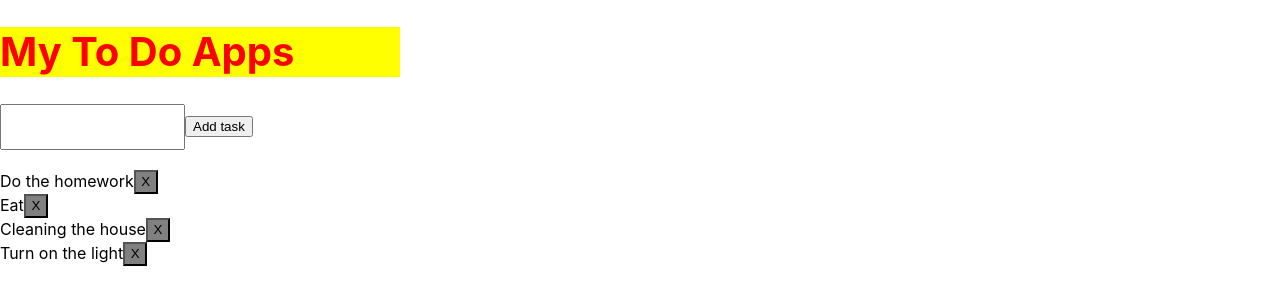
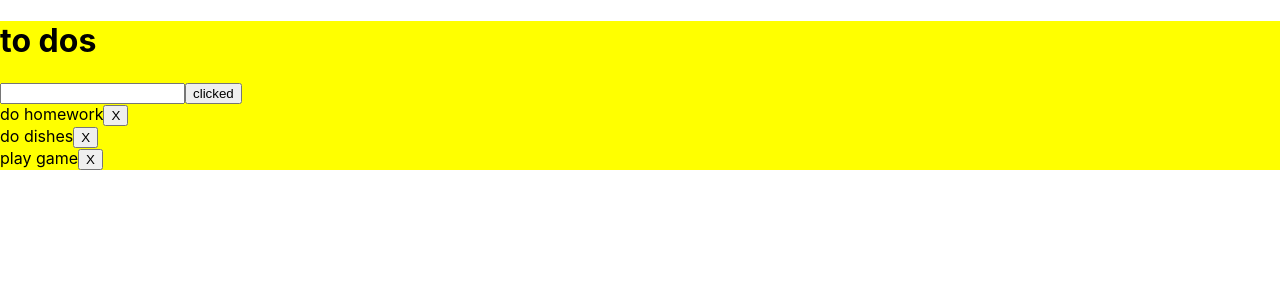
Before and after one commit to tony-26/my-app-1, a React (Create React App) app: page / in a window 1280 px wide. Shown: the top 304 px of the page. Built offline with nearby package versions, Linux system fonts and the light colour scheme.

Commit message:
App in class

```diff
--- a/src/App.css
+++ /dev/null
@@ -1,38 +0,0 @@
-.App {
-  text-align: center;
-}
-
-.App-logo {
-  height: 40vmin;
-  pointer-events: none;
-}
-
-@media (prefers-reduced-motion: no-preference) {
-  .App-logo {
-    animation: App-logo-spin infinite 20s linear;
-  }
-}
-
-.App-header {
-  background-color: #282c34;
-  min-height: 100vh;
-  display: flex;
-  flex-direction: column;
-  align-items: center;
-  justify-content: center;
-  font-size: calc(10px + 2vmin);
-  color: white;
-}
-
-.App-link {
-  color: #61dafb;
-}
-
-@keyframes App-logo-spin {
-  from {
-    transform: rotate(0deg);
-  }
-  to {
-    transform: rotate(360deg);
-  }
-}
--- a/src/App.js
+++ /dev/null
@@ -1,59 +0,0 @@
-import logo from "./logo.svg";
-import "./App.css";
-import { useState } from "react";
-import Heading from "./Components/Heading";
-
-const App = () => {
-  const [userInput, setUserInput] = useState("");
-  const [tasks, setTasks] = useState([
-    "Do the homework",
-    "Eat",
-    "Cleaning the house",
-    "Turn on the light",
-  ]);
-  return (
-    <div>
-      <Heading headingColor={"red"} headingSize={"40px"} />
-      <input
-        style={{ height: "40px" }}
-        onChange={(e) => {
-          setUserInput(e.target.value);
-        }}
-        value={userInput}
-      />
-      <button
-        onClick={() => {
-          setTasks([...tasks, userInput]);
-          setUserInput("");
-        }}
-      >
-        Add task
-      </button>
-      <h2>{userInput}</h2>
-      {tasks.map((task, i) => {
-        return (
-          <div key={i}>
-            {task}
-            <button
-              style={{
-                height: "24px",
-                width: "24px",
-                backgroundColor: "grey",
-                padding: "2px 5px",
-              }}
-              onClick={() => {
-                const newTasks = [...tasks];
-                newTasks.splice(i, 1);
-                setTasks(newTasks);
-              }}
-            >
-              X
-            </button>
-          </div>
-        );
-      })}
-    </div>
-  );
-};
-
-export default App;
--- /dev/null
+++ b/src/Components/App.css
@@ -0,0 +1,5 @@
+
+
+.heading {
+  color: purple
+}
--- /dev/null
+++ b/src/Components/App.js
@@ -0,0 +1,44 @@
+import React, { Suspense, useState } from "react";
+import "./App.css";
+
+export const App = () => {
+  const [userInput, setUserInput] = useState("");
+  const divStyle = { backgroundColor: "yellow" };
+  const [initialToDos, setInitialToDos] = useState([
+    "do homework",
+    "do dishes",
+    "play game",
+  ]);
+  const handleButtonClick = () => {
+    setInitialToDos([...initialToDos, userInput]);
+    setUserInput("");
+  };
+  const removeElementI = (arr, i) => {
+    const newArr = arr.slice(0, i).concat(arr.slice(i + 1));
+    return newArr;
+  };
+  const handleInputChange = (e) => {
+    setUserInput(e.target.value);
+  };
+  return (
+    <div style={divStyle}>
+      <h1>to dos {userInput}</h1>
+      <input onChange={handleInputChange} value={userInput}></input>
+      <button onClick={handleButtonClick}>clicked</button>
+      {initialToDos.map((e, i) => {
+        return (
+          <div key={i}>
+            {e}
+            <button
+              onClick={(e) => {
+                setInitialToDos(removeElementI(initialToDos, i));
+              }}
+            >
+              X
+            </button>
+          </div>
+        );
+      })}
+    </div>
+  );
+};
--- a/src/index.js
+++ b/src/index.js
@@ -1,7 +1,7 @@
 import React from "react";
 import ReactDOM from "react-dom/client";
 import "./index.css";
-import App from "./App";
+import { App } from "./Components/App";
 
 const root = ReactDOM.createRoot(document.getElementById("root"));
 root.render(<App />);
```
Also changed, not shown: src/appV1.js (+32 -29 lines).
